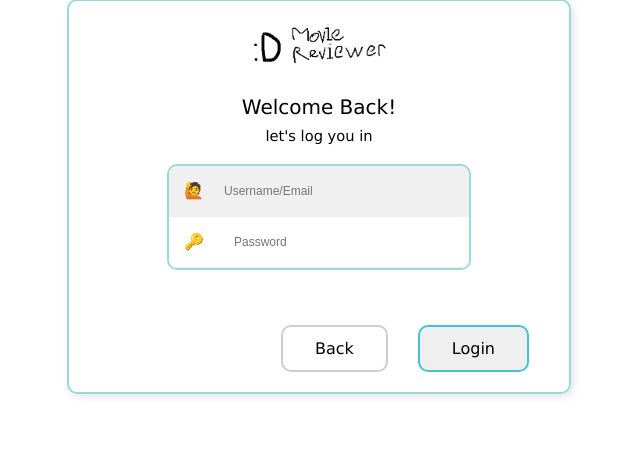
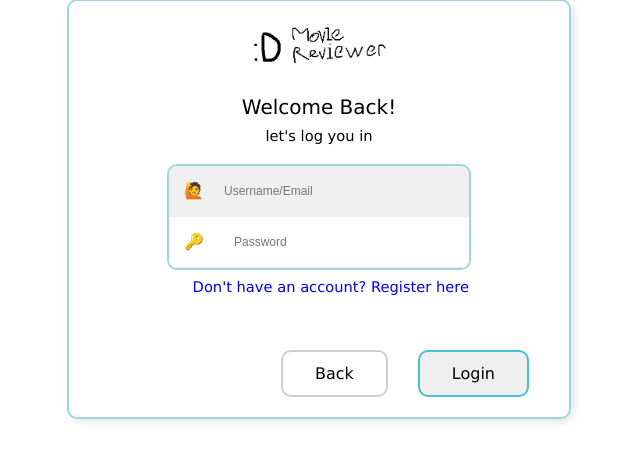
Before and after one commit to nakamarusun/colon-d-movie-review, a Flask app: page /user/login in a window 1280 px wide. Shown: the part 201-662 px from the top of the page, without its empty margins (321-961 px from the left). Run offline with Flask 2, Linux system fonts and the light colour scheme; parts of the project's set-up code (start-up, migrations or seed data) failed here and were passed over.

Commit message:
Added register here to login

```diff
--- a/ColonD/static/form.css
+++ b/ColonD/static/form.css
@@ -1,3 +1,7 @@
+a {
+    text-decoration: none;
+}
+
 formbox {
     border: 2px solid #9cd8da;
     border-radius: 10px;
--- a/ColonD/templates/user/login.html
+++ b/ColonD/templates/user/login.html
@@ -12,6 +12,7 @@ Register
 			<div><empty>🙋</empty><input name="user" type="text" class="input" placeholder="Username/Email" autofocus/></div>
 			<div><empty>🔑</empty><input name="pass" type="password" class="input" placeholder="Password" /></div>
 </form>
+<h3 style="text-align: right; width: 300px;"><a href="{{url_for('index')}}">Don't have an account? Register here</a></h3>
 <btn-wrapper style="margin-top: 40px">
 <span class="btn" type="white" onclick="history.back()">Back</span>
 <input class="btn" type="submit" form="form" value="Login"/>
--- a/ColonD/user.py
+++ b/ColonD/user.py
@@ -107,7 +107,7 @@ def login_user():
 def logout_user():
     # Logs out the user from the website
     session.clear()
-    return redirect(url_for("index"))
+    return redirect(request.referrer)
 
 def login_required(view):
     #View decorator that redirects anonymous users to the login page.
```
